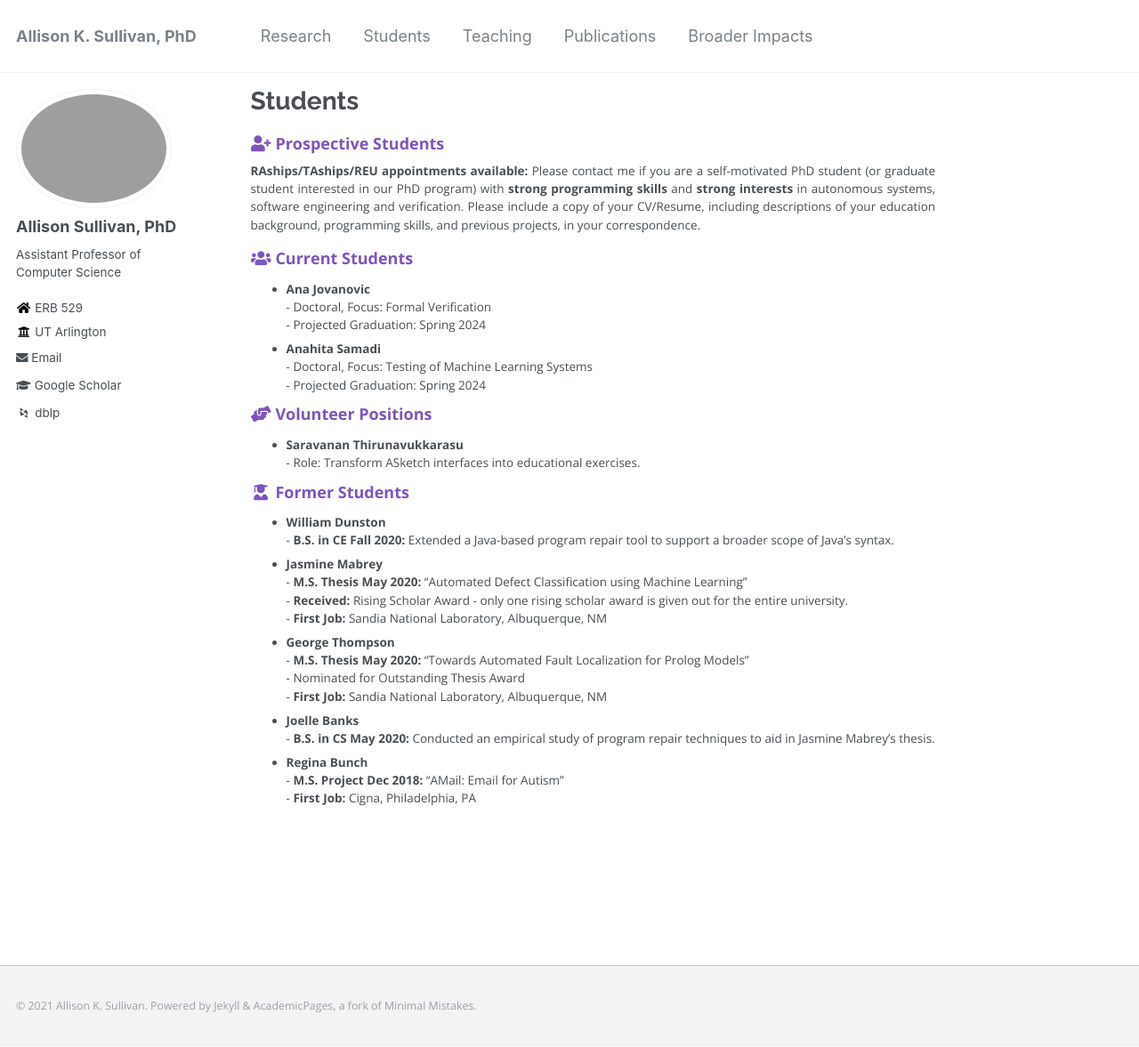
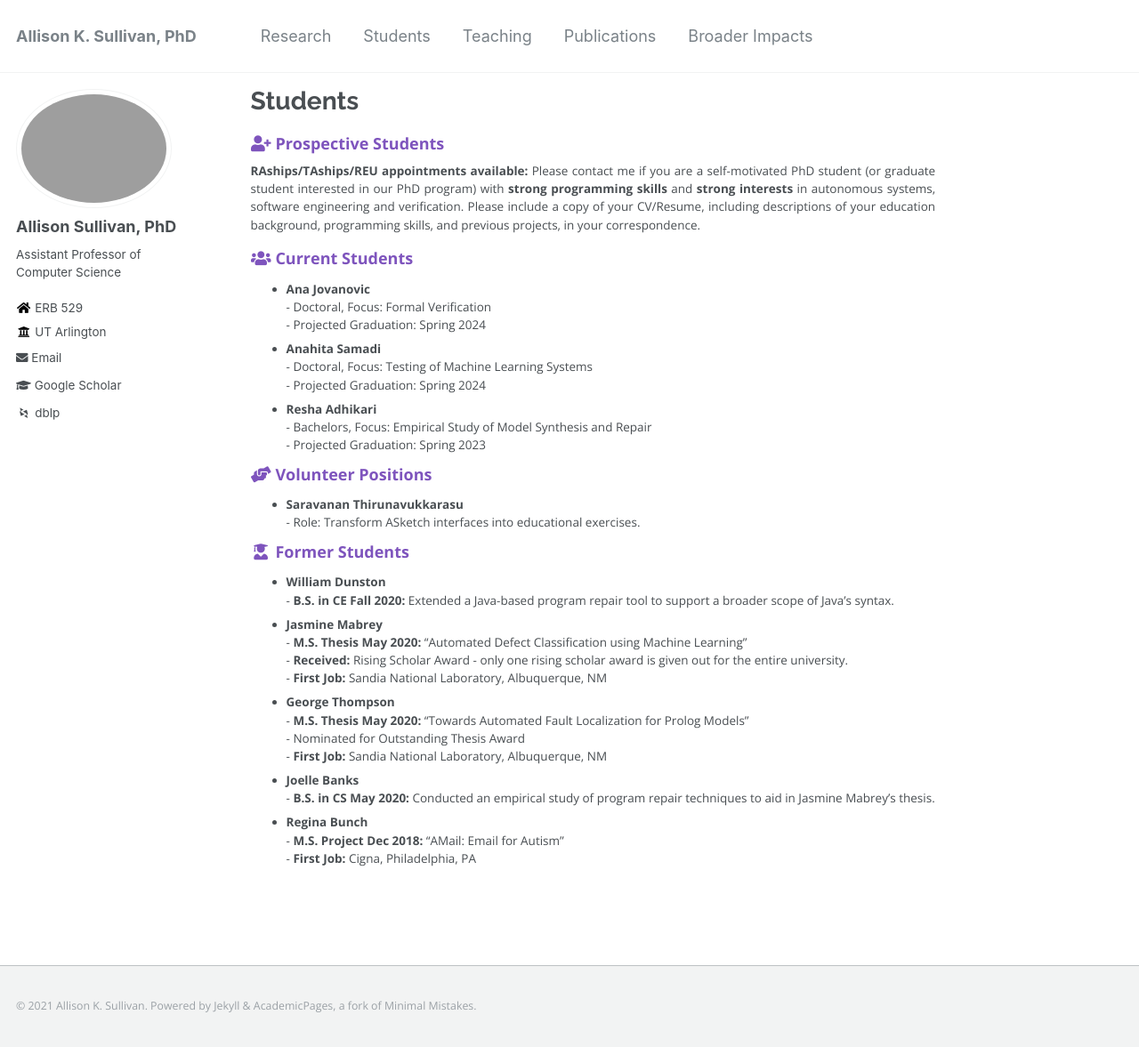
Before and after one commit to Allisonius/allisonius.github.io, a Jekyll site: the page built from _pages/students.md, in a window 1280 px wide and 1177 px high. Shown: the whole window at 89% size. Built offline with Jekyll 4.4.1, drawn with Linux system fonts in a browser that asks for light colours; some web fonts are replaced.

Commit message:
Update students.md

```diff
--- a/_pages/students.md
+++ b/_pages/students.md
@@ -11,6 +11,7 @@ author_profile: true
 ### <i class="fa fa-fw fa-users" aria-hidden="true"></i> Current Students
 * **Ana Jovanovic** <br> - Doctoral, Focus: Formal Verification <br> - Projected Graduation: Spring 2024
 * **Anahita Samadi** <br> - Doctoral, Focus: Testing of Machine Learning Systems <br> - Projected Graduation: Spring 2024
+* **Resha Adhikari** <br> - Bachelors, Focus: Empirical Study of Model Synthesis and Repair <br> - Projected Graduation: Spring 2023
 
 ### <i class="fa fa-fw fa-hands-helping" aria-hidden="true"></i> Volunteer Positions
 * **Saravanan Thirunavukkarasu** <br> - Role: Transform ASketch interfaces into educational exercises.
```
